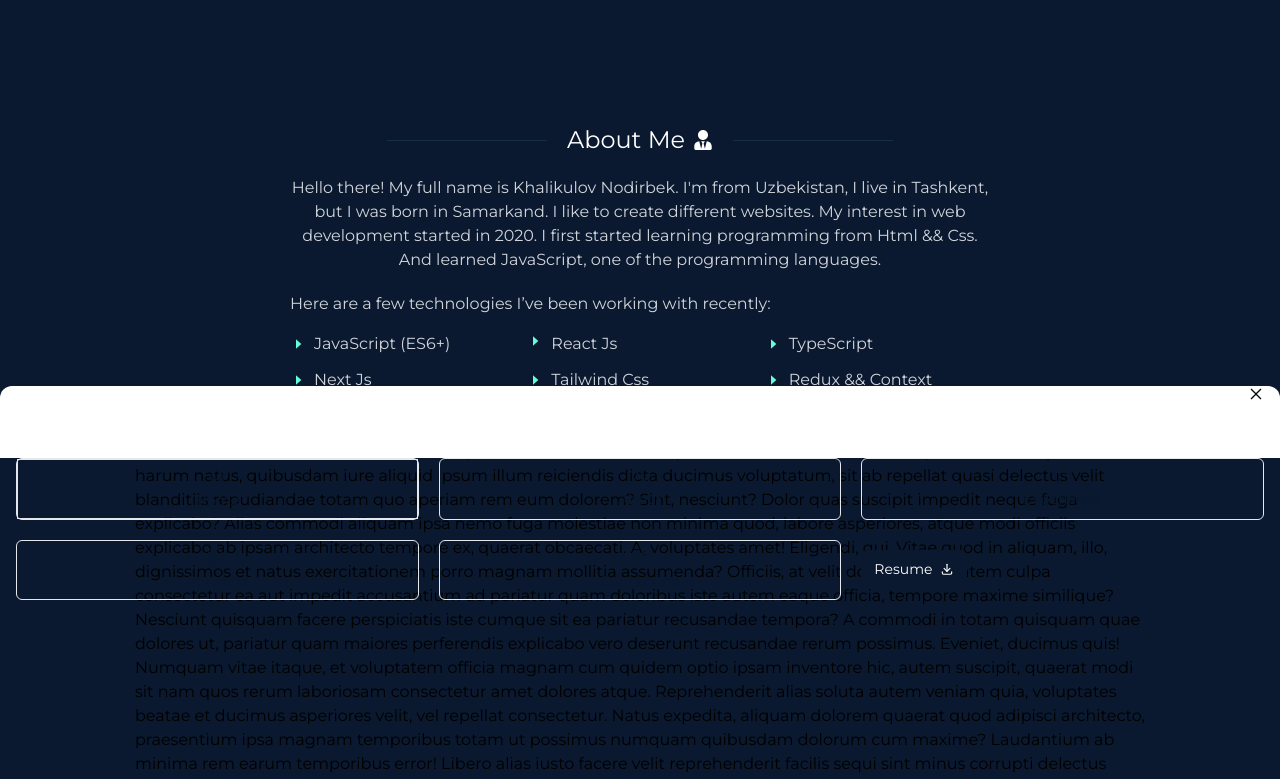
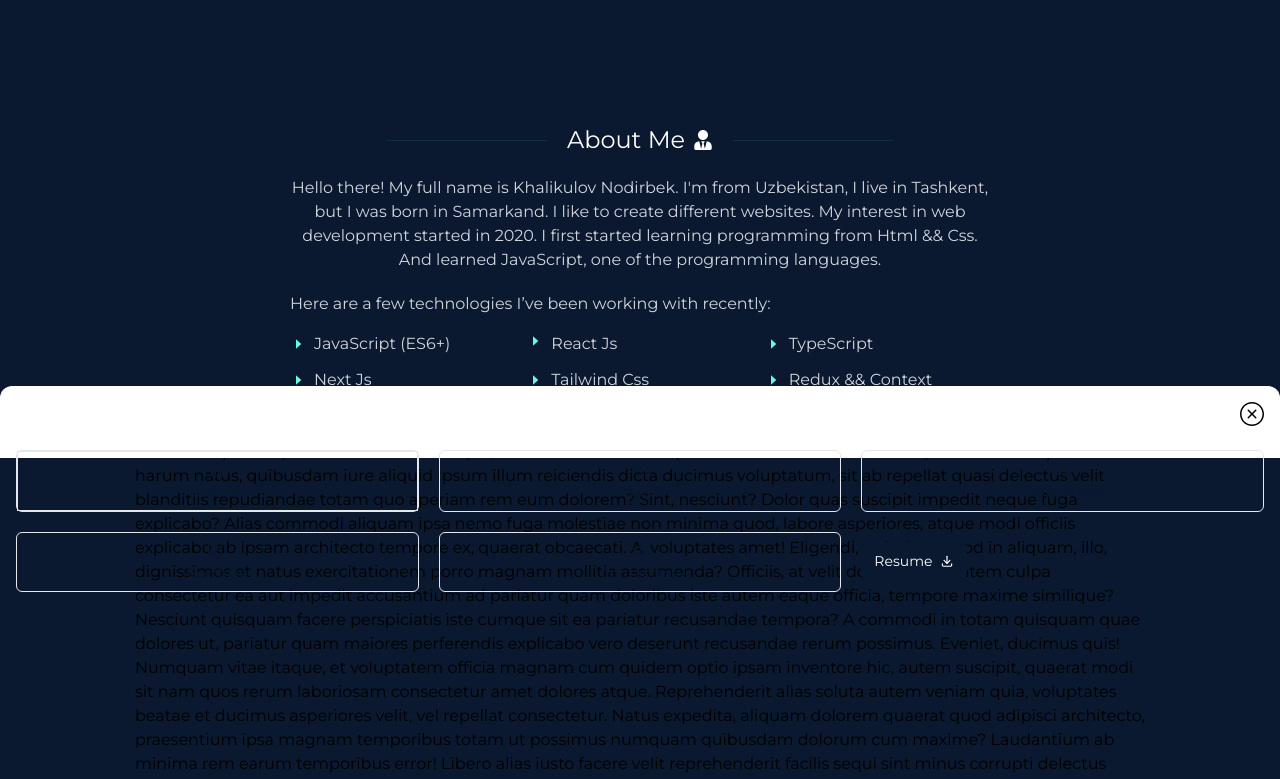
Before and after one commit to node-nodir/Portfolio, a React (Create React App) app: page / in a window 1280 px wide. Shown: the part 514-1293 px from the top of the page. Built offline with nearby package versions, Linux system fonts and the light colour scheme.

Commit message:
Add scroll

```diff
--- a/src/components/Header/Header.jsx
+++ b/src/components/Header/Header.jsx
@@ -1,4 +1,4 @@
-import React, { useState } from "react";
+import React, { useEffect, useState } from "react";
 import Modal from "../Modal/Modal";
 import { AiOutlineUnorderedList } from "react-icons/ai";
 import { TbDownload } from "react-icons/tb";
@@ -21,6 +21,13 @@ function Header() {
     },
     []
   );
+
+  // ------> Check Scroll
+  if (showModal) {
+    document.body.style.overflow = "hidden";
+  } else {
+    document.body.style.overflow = "scroll";
+  }
 
   return (
     <header
--- a/src/components/Modal/Modal.jsx
+++ b/src/components/Modal/Modal.jsx
@@ -5,7 +5,7 @@ import { TfiGallery } from "react-icons/tfi";
 import { AiOutlineHome } from "react-icons/ai";
 import { MdWorkOutline } from "react-icons/md";
 import { TbBrandTelegram } from "react-icons/tb";
-import { VscChromeClose } from "react-icons/vsc";
+import { SlClose } from "react-icons/sl";
 
 // ------> Pdf
 import Resume from "../../Assets/pdf/resume.pdf";
@@ -30,15 +30,15 @@ function Modal({ showModal, setShowModal }) {
     >
       <div
         className={`${
-          showModal ? "top-[55%]" : " -bottom-[900px]"
+          showModal ? "top-[60%]" : " -bottom-[900px]"
         } w-full absolute h-full duration-300 bg-white rounded-t-xl px-4 z-50`}
       >
-        <div className="flex items-center justify-end">
-          <button className="">
-            <VscChromeClose />
+        <div className="flex items-center justify-end pt-4 pb-6">
+          <button onClick={() => setShowModal(false)}>
+            <SlClose className="text-2xl" />
           </button>
         </div>
-        <ul className="grid grid-cols-3 gap-5 mt-14">
+        <ul className="grid grid-cols-3 gap-5">
           <li
             onClick={() => setShowModal(false)}
             className="border hover:border-[#0a192f] rounded-md duration-300"
```
